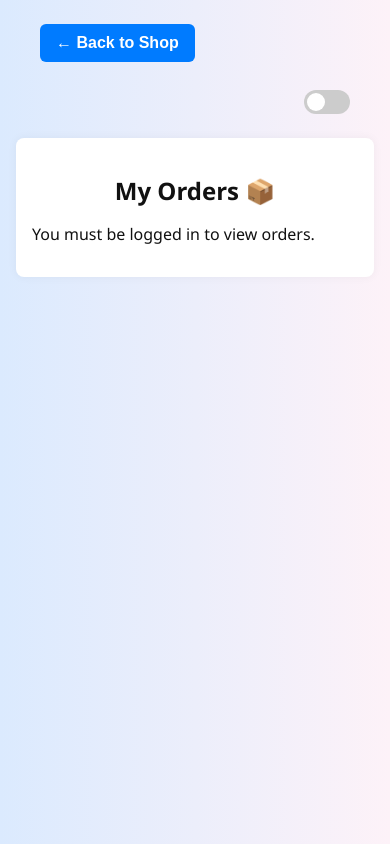
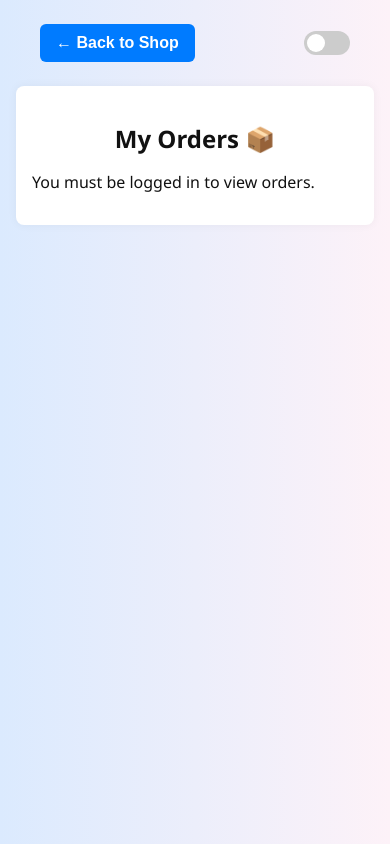
Before and after one commit to EugeneBruno/SwiftCart, a plain HTML site: page frontend/orders.html in a window 390 px wide. Drawn offline with Linux system fonts and the light colour scheme.

Commit message:
Update unified.css

```diff
--- a/frontend/css/unified.css
+++ b/frontend/css/unified.css
@@ -402,18 +402,19 @@ textarea {
   }
 
   .top-bar {
-    flex-direction: column;
-    align-items: stretch;
+    flex-wrap: wrap;
+    justify-content: space-between;
+    align-items: center;
     gap: 0.75rem;
   }
 
   .back-btn {
-    width: 100%;
+    flex: 1 1 auto;
     text-align: center;
   }
 
   .switch {
-    align-self: flex-end;
+    flex-shrink: 0;
   }
 }
 
```
